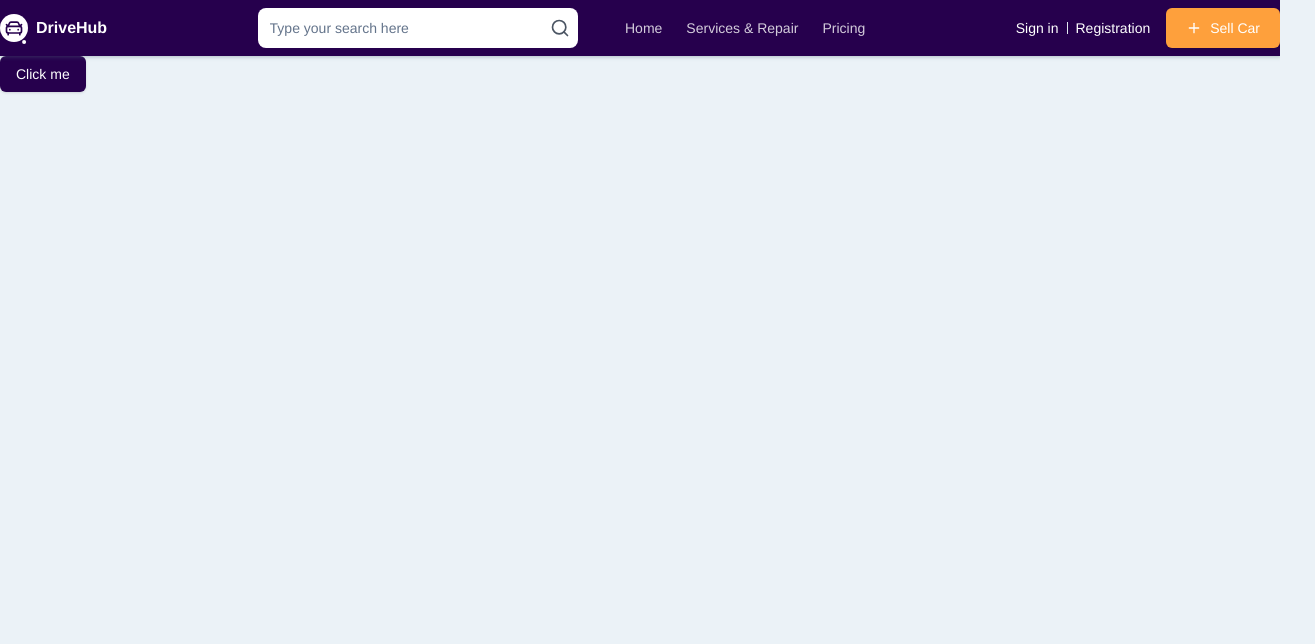
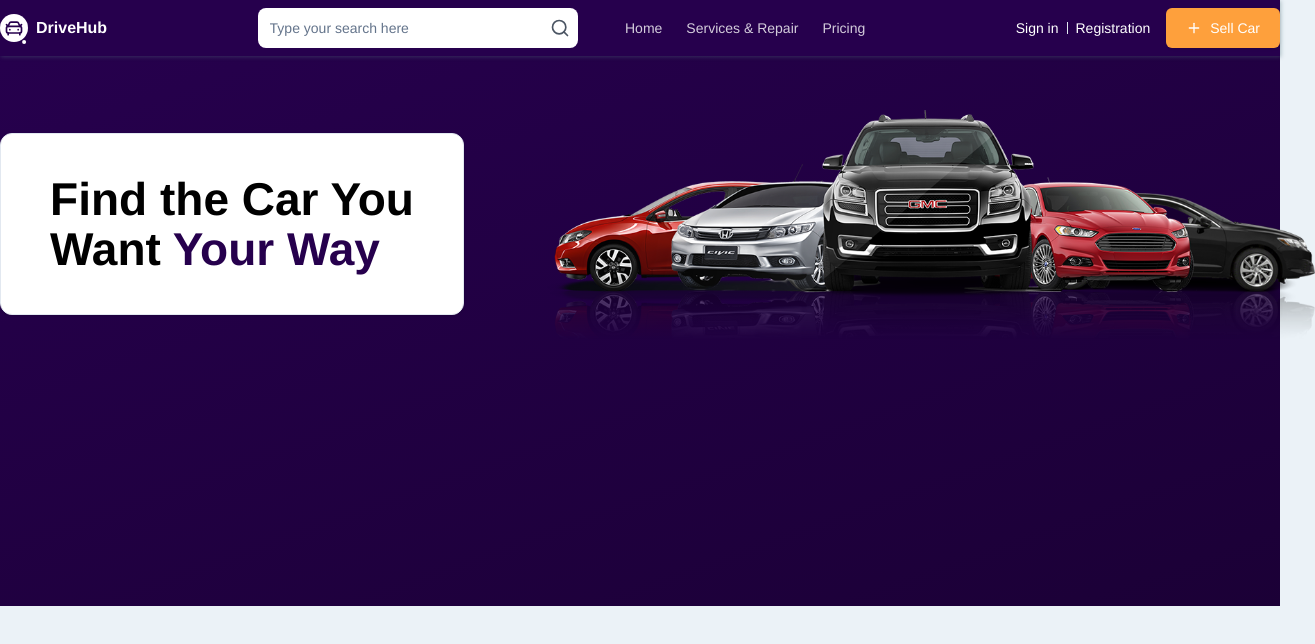
Before and after one commit to alexandrujuganaru/react-car-marketplace, a Next.js app: page / in a window 1280 px wide. Shown: the top 644 px of the page, 1315 px wide, since content can reach past the window. Built offline with nearby package versions, Linux system fonts and the light colour scheme.

Commit message:
Configured a little bit of Hero Section

```diff
--- /dev/null
+++ b/app/(web)/_components/hero-section.tsx
@@ -0,0 +1,59 @@
+import { Card, CardContent } from "@/components/ui/card";
+import React from "react";
+import Image from "next/image";
+
+const HeroSection = () => {
+  return (
+    <div
+      className="w-full
+  min-h-[550px] mb-4
+  "
+      style={{
+        background: `linear-gradient(160.29deg, #26004d .67%,
+    #1b0036 100.93%)`,
+      }}
+    >
+      <div
+        className="max-w-7xl mx-auto flex flex-col
+      lg:flex-row items-center justify-between gap-8 py-8
+      lg:py-16"
+      >
+        <div className="flex-1 px-10 md:px-0">
+          <Card className="!max-w-[29rem]">
+            <CardContent className="py-10 px-5">
+              <div className="w-full flex flex-col items-center">
+                <h2
+                  className="text-[30px] md:text-[46px]
+                        font-extrabold leading-10 md:leading-[50px]"
+                >
+                  <span className="text-black">
+                    Find the Car You
+                    <br />
+                    Want{" "}
+                  </span>
+                  <span className="text-primary">Your Way</span>
+                </h2>
+              </div>
+            </CardContent>
+          </Card>
+        </div>
+        <div className="flex-1 lg:ml-auto">
+          <div
+            className="relative w-[350px] sm:w-[400px] md:w-[500px]
+            lg:w-[700px] mt-5 md:mt-8 lg:mt-0"
+          >
+            <Image
+              src="/images/hero-car.png"
+              alt=""
+              className="object-cover w-full h-auto transform scale-100 md:scale-100 lg:scale-110"
+              width={800}
+              height={500}
+            />
+          </div>
+        </div>
+      </div>
+    </div>
+  );
+};
+
+export default HeroSection;
--- a/app/(web)/page.tsx
+++ b/app/(web)/page.tsx
@@ -1,9 +1,9 @@
-import { Button } from "@/components/ui/button";
+import HeroSection from "./_components/hero-section";
 
 export default function Home() {
   return (
-    <div>
-      <Button>Click me</Button>
+    <div className="w-full">
+      <HeroSection />
     </div>
   );
 }
--- a/app/layout.tsx
+++ b/app/layout.tsx
@@ -4,8 +4,8 @@ import "./globals.css";
 import { Toaster } from "@/components/ui/toaster";
 
 export const metadata: Metadata = {
-  title: "Car-Marketplace (still working on name)",
-  description: "Generated by create next app",
+  title: "DriveHub",
+  description: "Your Car Marketplace",
 };
 
 export default function RootLayout({
```
Also changed, not shown: public/images/hero-car.png (added).
